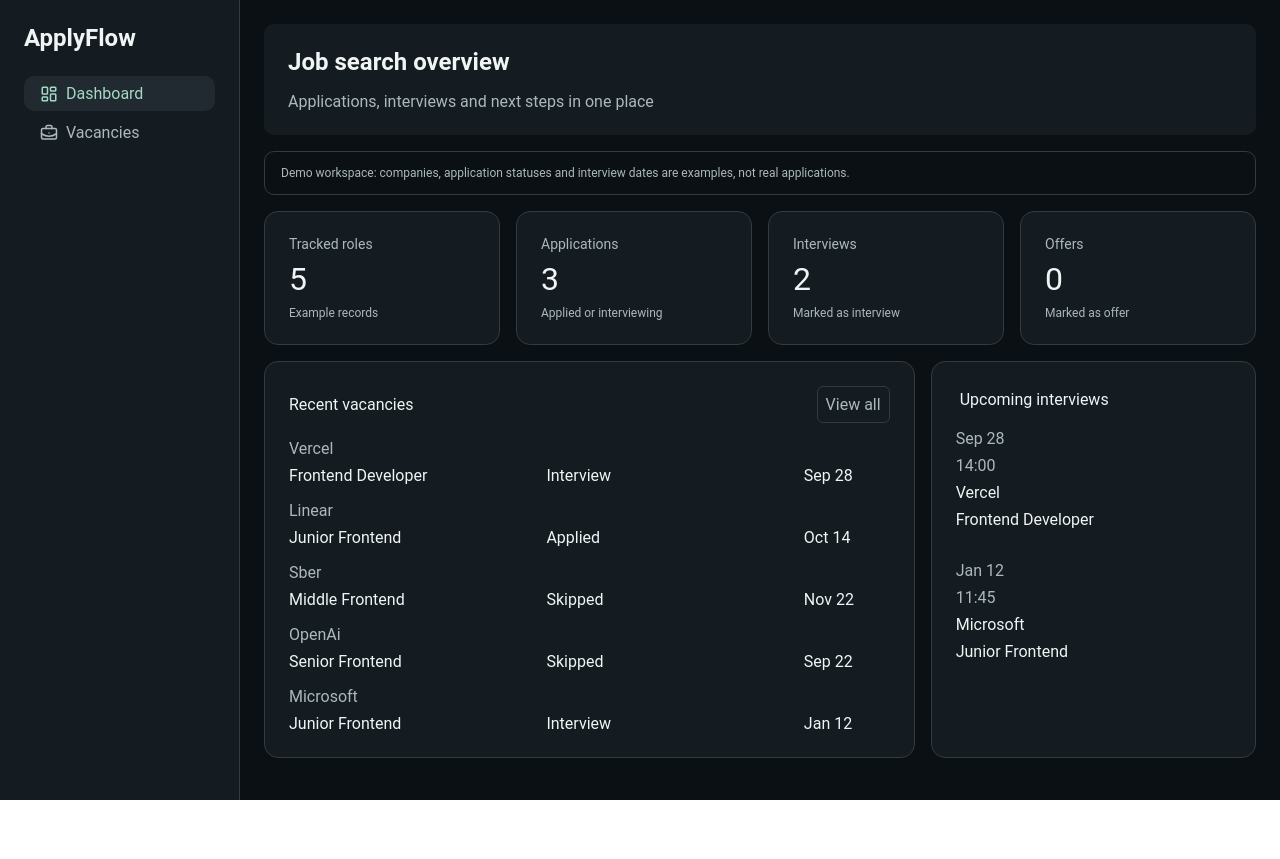
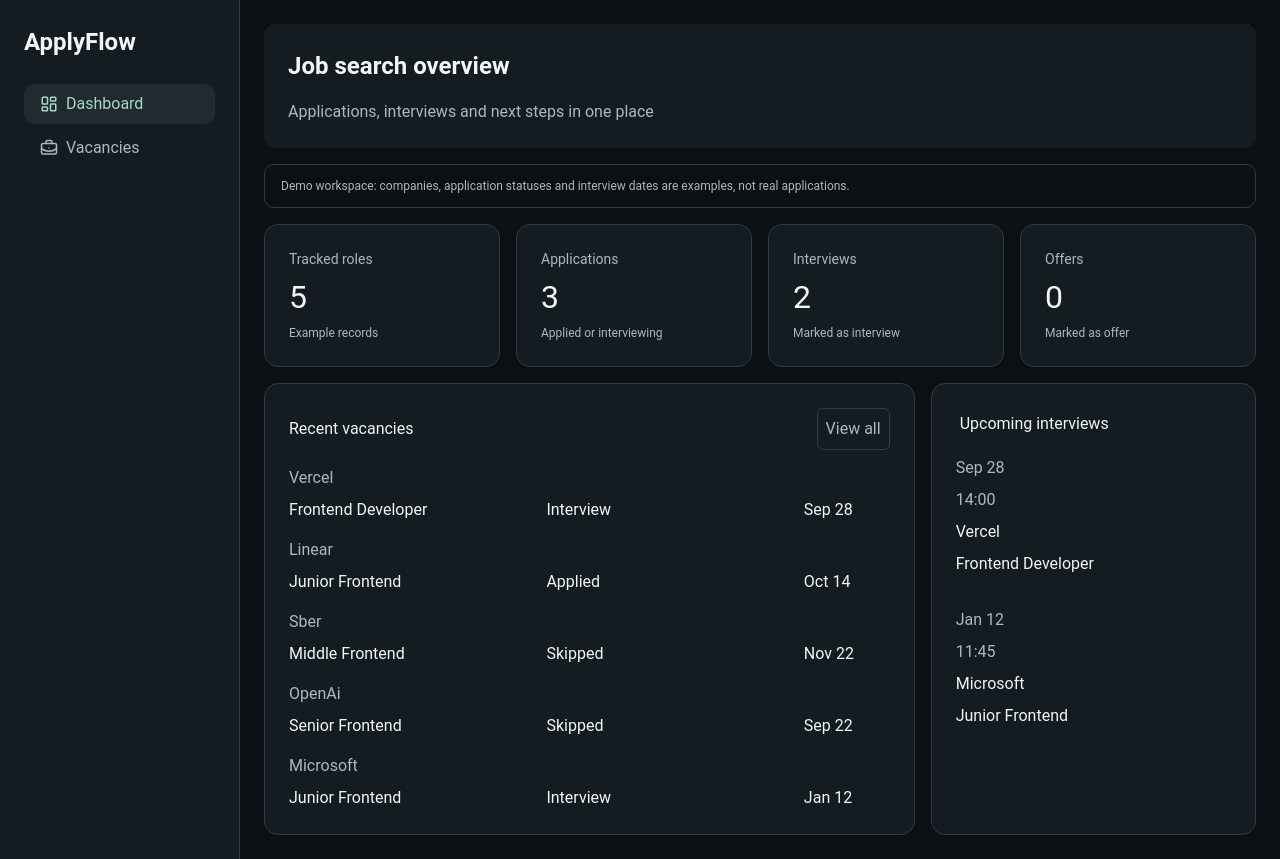
Before and after one commit to SHADrussed/apply-flow, a React (Vite) app: page / in a window 1280 px wide. Before the commit the page ends 800 px from the top, so only its background shows below. Built offline with nearby package versions, Linux system fonts and the light colour scheme.

Commit message:
chore(ui): remove generic demo metrics and polish dashboard

```diff
--- a/src/styles/GlobalStyles.js
+++ b/src/styles/GlobalStyles.js
@@ -1,47 +1,45 @@
 import { createGlobalStyle } from "styled-components";
+import { theme } from "./theme";
 
 export const GlobalStyles = createGlobalStyle`
+  *,
+  *::before,
+  *::after {
+    box-sizing: border-box;
+  }
+
   * {
     margin: 0;
     padding: 0;
-  box-sizing: border-box;
   }
 
-*:before,
-*:after {
-  box-sizing: border-box;
+  html,
+  body {
+    width: 100%;
+    min-height: 100%;
+    font-family: "Roboto", Arial, Helvetica, sans-serif;
+    font-size: 16px;
+    line-height: 1.5;
+    color: ${theme.colors.text};
+    background: ${theme.colors.background};
   }
 
-a,
-a:visited {
+  a {
+    color: inherit;
     text-decoration: none;
+  }
+
+  button {
+    font: inherit;
     cursor: pointer;
   }
 
-button {
-  cursor: pointer;
-  outline: none;
+  :is(a, button, input, select, textarea):focus-visible {
+    outline: 2px solid ${theme.colors.accent};
+    outline-offset: 3px;
   }
 
-ul li {
+  ul {
     list-style: none;
   }
-
-@keyframes animation {
-  0% {
-    height: 0;
-    opacity: 0;
-  }
-  100% {
-    height: auto;
-    opacity: 1;
-  }
-}
-html,
-body {
-  width: 100%;
-  height: 100%;
-  font-family: "Roboto", Arial, Helvetica, sans-serif;
-  color: #000000;
-}
 `;
```
Lines whose indentation alone changed are shown as unchanged.
